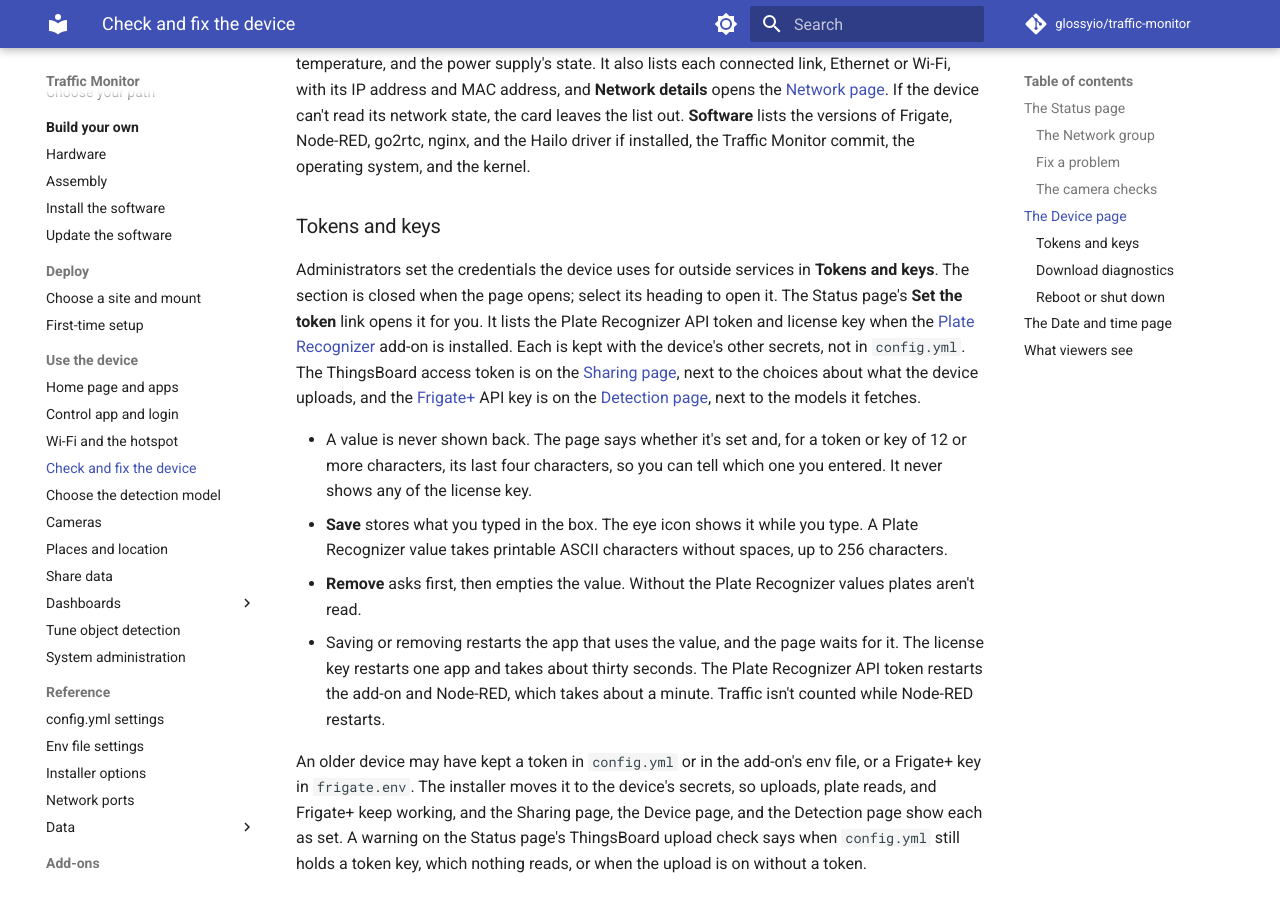
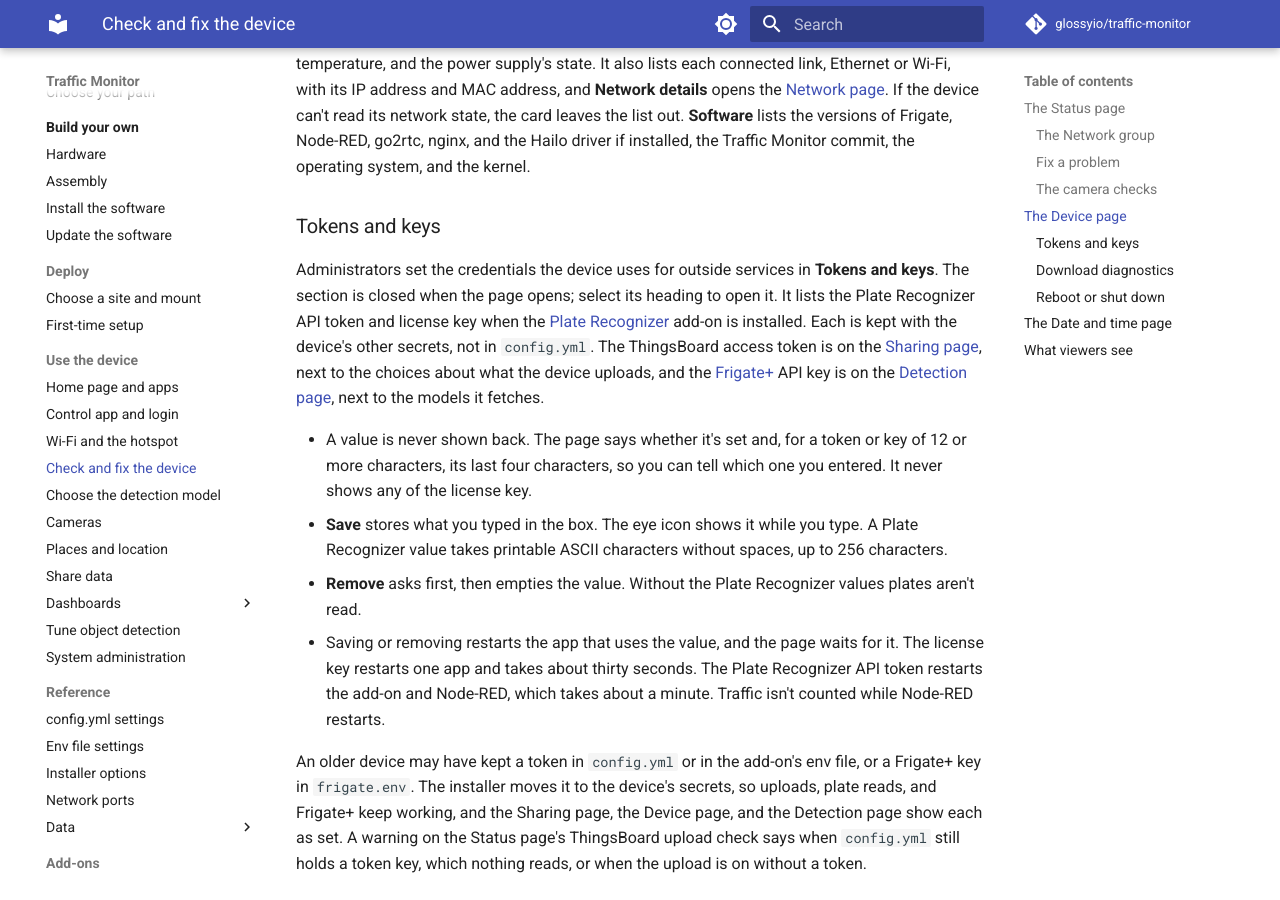
Before and after one commit to glossyio/traffic-monitor, an MkDocs documentation site: the page built from docs/use/device-health.md, in a window 1280 px wide and 900 px high, scrolled down 4361 px. Built offline with MkDocs 1.6.1 and Material for MkDocs 9.7.7, drawn with Linux system fonts in a browser that asks for light colours; comment, search, counter and statistics services are not loaded; the version menu is left out.

Commit message:
Point the docs' token links at the Sharing page
The Tokens and keys section no longer claims the Status page's token link
opens it, the system administration page names the Sharing page for the
ThingsBoard token, the host default reads as the installer's value, and the
stale-upload status says more than 15 minutes.

Assisted-by: Claude Code 2.1.325 (CLI)
AI-Model: Claude Sonnet 5.5 (claude-sonnet-5-5)
AI-Effort: high
AI-Role: drafted

```diff
--- a/docs/use/device-health.md
+++ b/docs/use/device-health.md
@@ -79,7 +79,7 @@ The card at the top shows the device's name, its Raspberry Pi model and memory,
 
 ### Tokens and keys
 
-Administrators set the credentials the device uses for outside services in **Tokens and keys**. The section is closed when the page opens; select its heading to open it. The Status page's **Set the token** link opens it for you. It lists the Plate Recognizer API token and license key when the [Plate Recognizer](../add-ons/plate-recognizer.md) add-on is installed. Each is kept with the device's other secrets, not in `config.yml`. The ThingsBoard access token is on the [Sharing page](sharing.md#set-the-access-token), next to the choices about what the device uploads, and the [Frigate+](../configuration/frigate-config.md#better-models) API key is on the [Detection page](detection.md#frigate-plus), next to the models it fetches.
+Administrators set the credentials the device uses for outside services in **Tokens and keys**. The section is closed when the page opens; select its heading to open it. It lists the Plate Recognizer API token and license key when the [Plate Recognizer](../add-ons/plate-recognizer.md) add-on is installed. Each is kept with the device's other secrets, not in `config.yml`. The ThingsBoard access token is on the [Sharing page](sharing.md#set-the-access-token), next to the choices about what the device uploads, and the [Frigate+](../configuration/frigate-config.md#better-models) API key is on the [Detection page](detection.md#frigate-plus), next to the models it fetches.
 
 * A value is never shown back. The page says whether it's set and, for a token or key of 12 or more characters, its last four characters, so you can tell which one you entered. It never shows any of the license key.
 * **Save** stores what you typed in the box. The eye icon shows it while you type. A Plate Recognizer value takes printable ASCII characters without spaces, up to 256 characters.
```
Also changed, not shown: docs/configuration/node-red-config.md (+1 -1 lines), docs/use/sharing.md (+1 -1 lines), docs/use/system-admin.md (+1 -1 lines).
